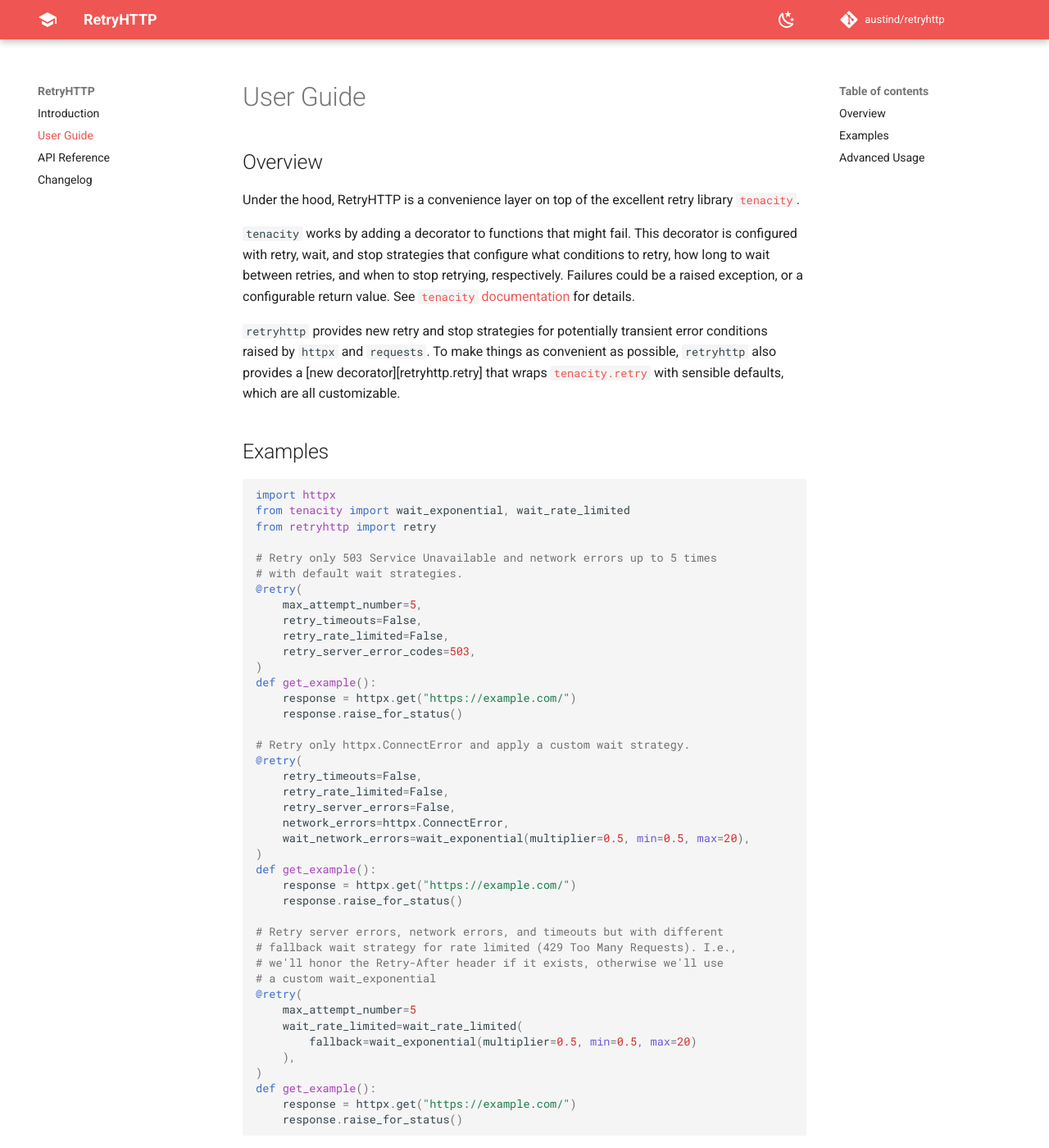
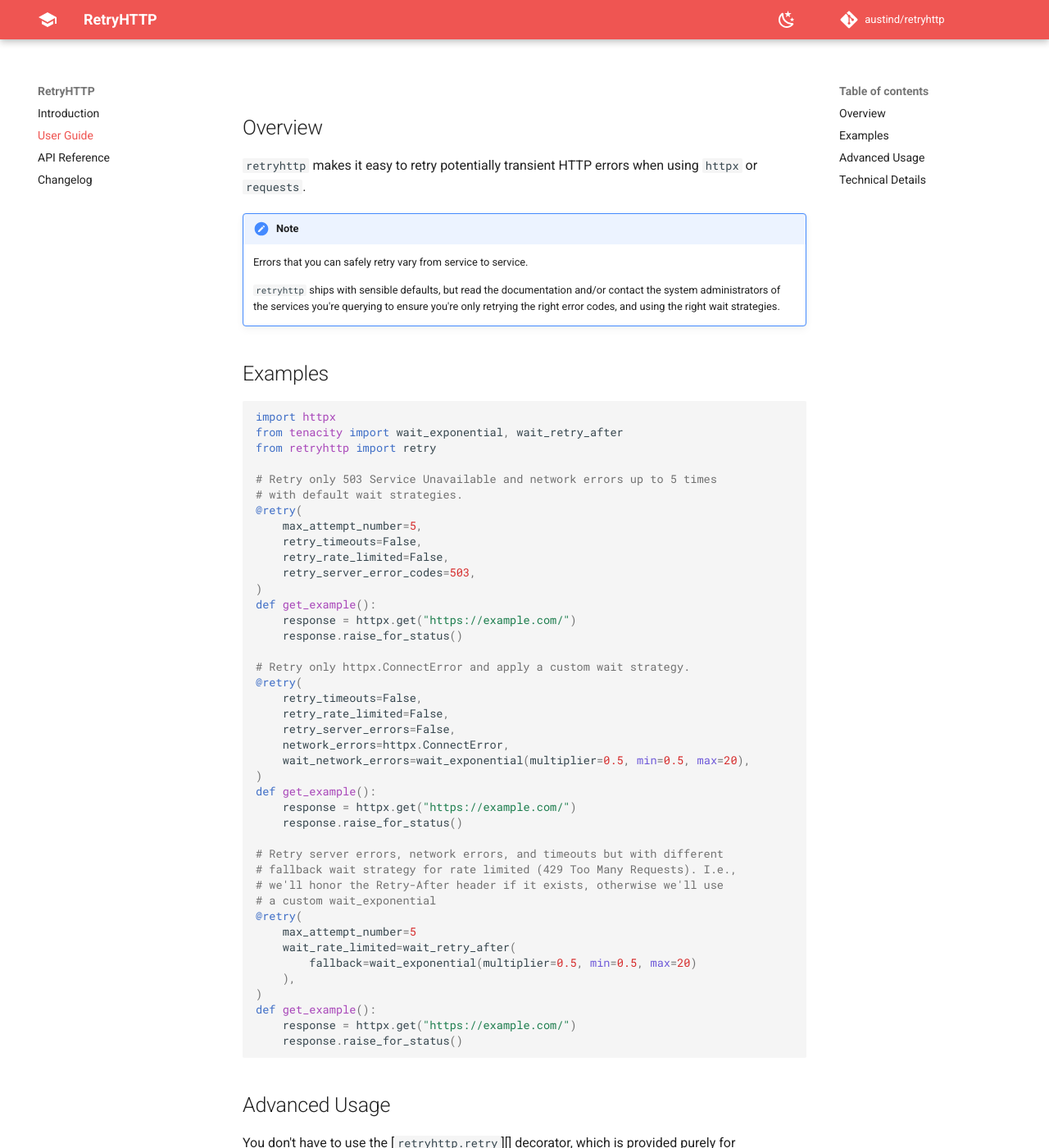
Before and after one commit to austind/retryhttp, an MkDocs documentation site: the page built from docs/guide.md, in a window 1280 px wide and 1400 px high. Shown: the whole window at 82% size. Built offline with MkDocs 1.6.1 and Material for MkDocs 9.7.7, drawn with Linux system fonts in a browser that asks for light colours; comment, search, counter and statistics services are not loaded; some of the changed text lies outside the part shown.

Commit message:
Update user guide

````diff
--- a/docs/guide.md
+++ b/docs/guide.md
@@ -1,16 +1,17 @@
 ## Overview
 
-Under the hood, RetryHTTP is a convenience layer on top of the excellent retry library [`tenacity`](https://tenacity.readthedocs.io/).
+`retryhttp` makes it easy to retry potentially transient HTTP errors when using `httpx` or `requests`.
 
-`tenacity` works by adding a decorator to functions that might fail. This decorator is configured with retry, wait, and stop strategies that configure what conditions to retry, how long to wait between retries, and when to stop retrying, respectively. Failures could be a raised exception, or a configurable return value. See [`tenacity` documentation](https://tenacity.readthedocs.io/en/latest/index.html) for details.
+!!! note
+    Errors that you can safely retry vary from service to service.
 
-`retryhttp` provides new retry and stop strategies for potentially transient error conditions raised by `httpx` and `requests`. To make things as convenient as possible, `retryhttp` also provides a [new decorator][retryhttp.retry] that wraps [`tenacity.retry`](https://tenacity.readthedocs.io/en/latest/api.html#tenacity.retry) with sensible defaults, which are all customizable.
+    `retryhttp` ships with sensible defaults, but read the documentation and/or contact the system administrators of the services you're querying to ensure you're only retrying the right error codes, and using the right wait strategies.
 
 ## Examples
 
 ```python
 import httpx
-from tenacity import wait_exponential, wait_rate_limited
+from tenacity import wait_exponential, wait_retry_after
 from retryhttp import retry
 
 # Retry only 503 Service Unavailable and network errors up to 5 times
@@ -43,7 +44,7 @@
 # a custom wait_exponential
 @retry(
     max_attempt_number=5
-    wait_rate_limited=wait_rate_limited(
+    wait_rate_limited=wait_retry_after(
         fallback=wait_exponential(multiplier=0.5, min=0.5, max=20)
     ),
 )
@@ -61,14 +62,22 @@
 
 ```python
 from tenacity import retry, wait_exponential, stop_after_delay
-from retryhttp import retry_if_rate_limited, wait_rate_limited
+from retryhttp import retry_if_rate_limited, wait_retry_after
 
 # Retry only 429 Too Many Requests after a maximum of 20 seconds.
 @retry(
     retry=retry_if_rate_limited(),
-    wait=wait_rate_limited(),
+    wait=wait_retry_after(),
     stop=stop_after_delay(20))
 def get_example():
     response = httpx.get("https://example.com/")
     response.raise_for_status()
 ```
+
+# Technical Details
+
+Under the hood, RetryHTTP is a convenience layer on top of the excellent retry library [`tenacity`](https://tenacity.readthedocs.io/).
+
+`tenacity` works by adding a decorator to functions that might fail. This decorator is configured with retry, wait, and stop strategies that configure what conditions to retry, how long to wait between retries, and when to stop retrying, respectively. Failures could be a raised exception, or a configurable return value. See [`tenacity` documentation](https://tenacity.readthedocs.io/en/latest/index.html) for details.
+
+`retryhttp` provides new retry and stop strategies for potentially transient error conditions raised by `httpx` and `requests`. To make things as convenient as possible, `retryhttp` also provides a [new decorator][retryhttp.retry] that wraps [`tenacity.retry`](https://tenacity.readthedocs.io/en/latest/api.html#tenacity.retry) with sensible defaults, which are all customizable.
````
